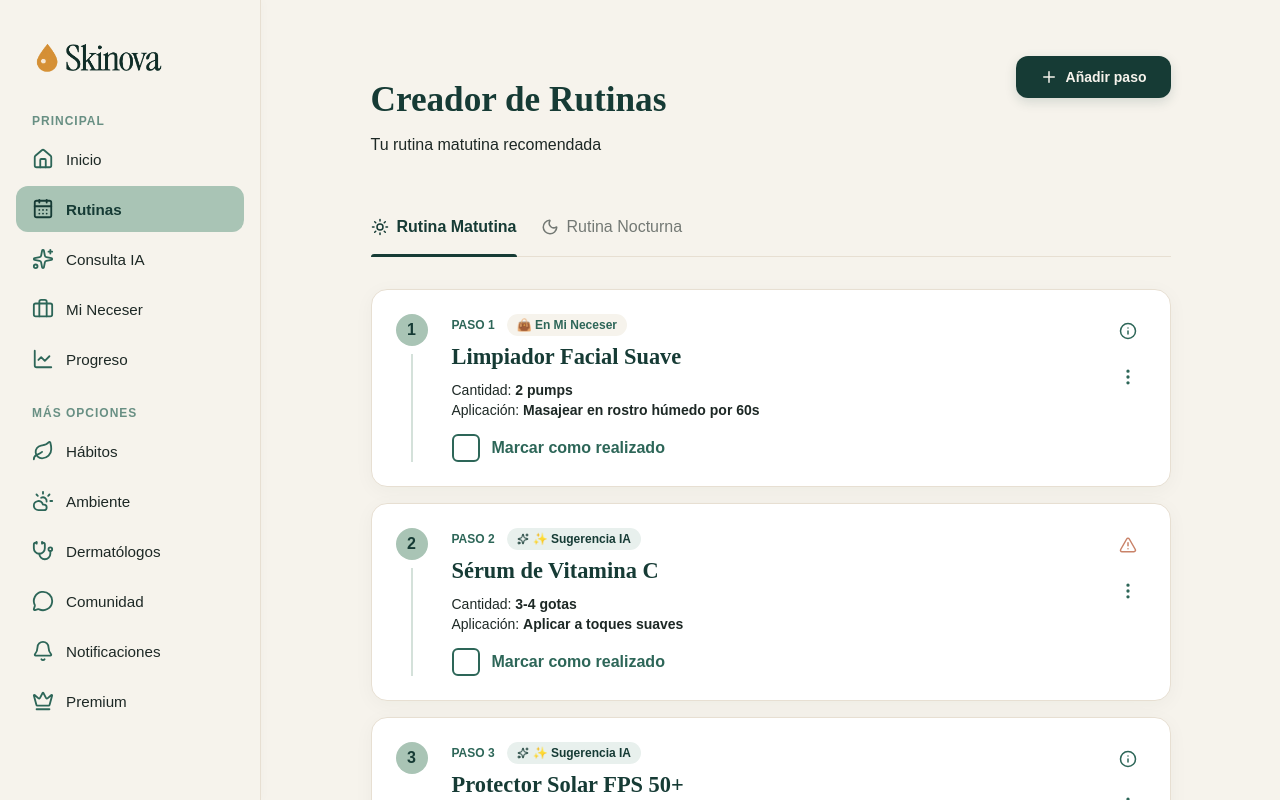
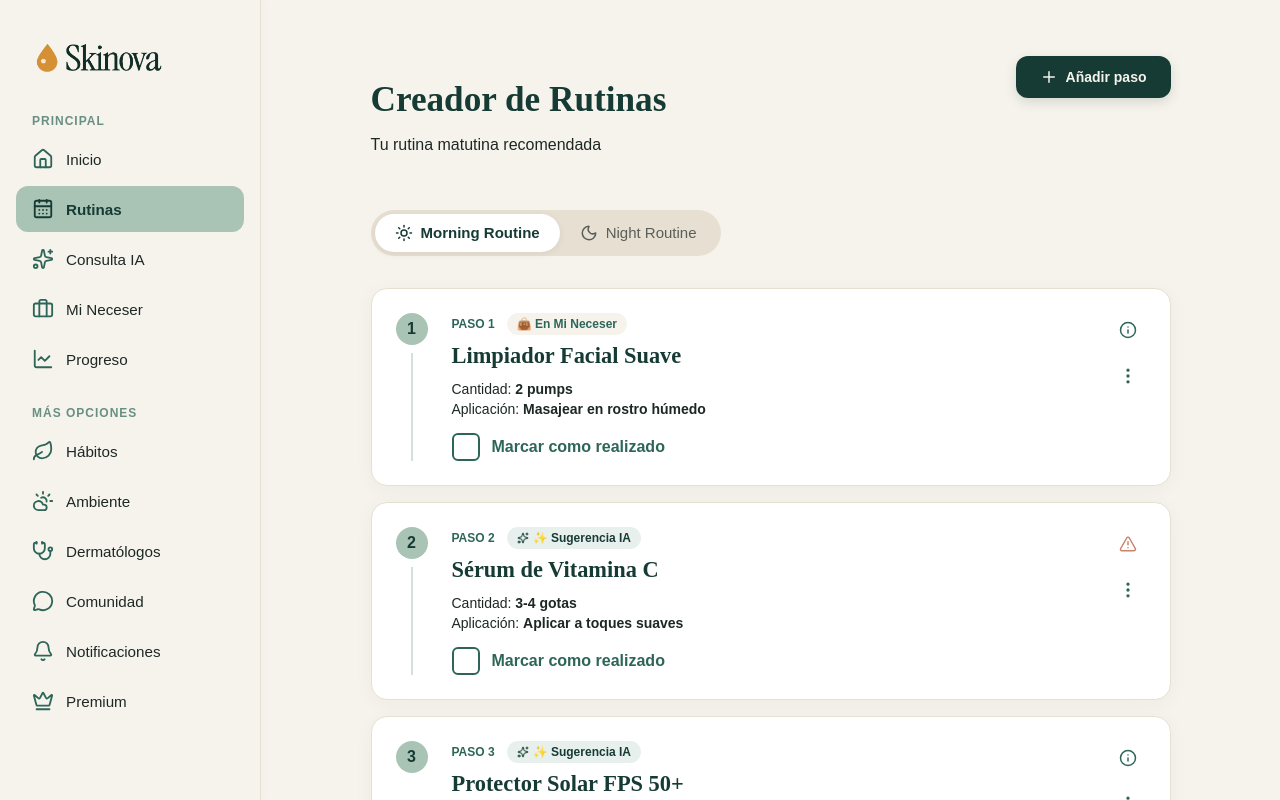
Before and after one commit to IDGS902-23002162/Skinova, a React (Vite) app in the folder frontend/: page /rutinas in a window 1280 px wide. Shown: the top 800 px of the page. Built offline with nearby package versions, Linux system fonts and the light colour scheme; no server answers.

Commit message:
Rutina noche y botones pildoras

```diff
--- a/frontend/src/features/creador_rutinas/components/RoutineCreator.css
+++ b/frontend/src/features/creador_rutinas/components/RoutineCreator.css
@@ -256,33 +256,47 @@
 }
 
 /* PESTAÑAS: Mañana y Noche */
-.rutinas-tabs {
-  display: flex;
-  gap: 24px;
-  border-bottom: 1px solid var(--arena, #E7DFD2);
-  padding-bottom: 12px;
+/* DISEÑO MINIMALISTA TIPO PÍLDORA PARA EL SELECTOR */
+.routine-toggle {
+  display: inline-flex;
+  background-color: var(--arena, #E7DFD2);
+  border-radius: 24px;
+  padding: 4px;
   margin-bottom: 32px;
 }
 
-.tab-button {
+.toggle-btn {
   display: flex;
   align-items: center;
   gap: 8px;
+  padding: 10px 20px;
+  border-radius: 20px;
+  border: none;
   background: transparent;
-  border: none;
+  color: var(--carbon, #1D2825);
   font-family: 'Manrope', sans-serif;
-  font-size: 16px;
-  color: var(--carbon, #1D2825);
-  padding: 8px 0;
+  font-size: 15px;
+  font-weight: 500;
   cursor: pointer;
-  position: relative;
-  transition: color 0.3s ease;
-  opacity: 0.6;
+  transition: all 0.3s ease;
+  opacity: 0.7;
 }
 
-.tab-button:hover {
+.toggle-btn:hover {
   opacity: 1;
 }
+
+.toggle-btn.active {
+  background-color: #FFFFFF;
+  color: var(--bosque-profundo, #163B35);
+  font-weight: 600;
+  opacity: 1;
+  box-shadow: 0 2px 8px rgba(0,0,0,0.06);
+}
+
+
+
+
 
 .tab-button.active {
   color: var(--bosque-profundo, #163B35);
--- a/frontend/src/features/creador_rutinas/components/RoutineCreatorPage.jsx
+++ b/frontend/src/features/creador_rutinas/components/RoutineCreatorPage.jsx
@@ -7,33 +7,32 @@ function RoutineCreatorPage() {
   const [done, setDone] = useState([]);
   const [openTip, setOpenTip] = useState(null);
   const [openMenu, setOpenMenu] = useState(null);
-  const [rutinaActiva, setRutinaActiva] = useState('matutina'); // Estado para alternar rutinas
+  const [rutinaActiva, setRutinaActiva] = useState('matutina');
 
   const toggleDone = (id) => {
     setDone(done.includes(id) ? done.filter(item => item !== id) : [...done, id]);
   };
 
-  // Se agregó un tercer producto (Protector Solar)
-  const products = [
-    {
-      id: 'p1', step: 1, name: 'Limpiador Facial Suave', amount: '2 pumps', method: 'Masajear en rostro húmedo por 60s',
-      badge: 'inventory', warning: false, note: 'Prepara la piel eliminando impurezas sin resecar.'
-    },
-    {
-      id: 'p2', step: 2, name: 'Sérum de Vitamina C', amount: '3-4 gotas', method: 'Aplicar a toques suaves',
-      badge: 'ai', warning: true, note: 'Ayuda con la luminosidad. No mezclar con ácidos fuertes.'
-    },
-    {
-      id: 'p3', step: 3, name: 'Protector Solar FPS 50+', amount: '2 dedos', method: 'Aplicar uniformemente en rostro y cuello',
-      badge: 'ai', warning: false, note: 'Paso fundamental e indispensable para prevenir el daño solar.'
-    }
+  // Datos separados para mostrar diferentes productos
+  const productosMatutinos = [
+    { id: 'm1', step: 1, name: 'Limpiador Facial Suave', amount: '2 pumps', method: 'Masajear en rostro húmedo', badge: 'inventory', warning: false, note: 'Prepara la piel eliminando impurezas.' },
+    { id: 'm2', step: 2, name: 'Sérum de Vitamina C', amount: '3-4 gotas', method: 'Aplicar a toques suaves', badge: 'ai', warning: true, note: 'Ayuda con la luminosidad. No mezclar con ácidos fuertes.' },
+    { id: 'm3', step: 3, name: 'Protector Solar FPS 50+', amount: '2 dedos', method: 'Aplicar uniformemente', badge: 'ai', warning: false, note: 'Paso indispensable para prevenir el daño solar.' }
   ];
+
+  const productosNocturnos = [
+    { id: 'n1', step: 1, name: 'Bálsamo Desmaquillante', amount: 'Tamaño de una almendra', method: 'Masajear en rostro seco', badge: 'inventory', warning: false, note: 'Derrite maquillaje y protector solar de forma gentil.' },
+    { id: 'n2', step: 2, name: 'Gel Limpiador', amount: '1 pump', method: 'Masajear con agua tibia', badge: 'inventory', warning: false, note: 'Segunda parte de la doble limpieza.' },
+    { id: 'n3', step: 3, name: 'Crema Noche con Retinol', amount: 'Tamaño de un guisante', method: 'Evitar el contorno de ojos', badge: 'ai', warning: true, note: 'Renovación celular. Usar 2-3 veces por semana.' }
+  ];
+
+  // Alterna el arreglo dependiendo del estado activo
+  const productosActuales = rutinaActiva === 'matutina' ? productosMatutinos : productosNocturnos;
 
   return (
     <MainLayout>
       <div className="routine-creator-wrapper">
 
-        {/* CABECERA: Título y botón de añadir paso */}
         <header className="page-header">
           <div className="header-top">
             <div>
@@ -47,28 +46,28 @@ function RoutineCreatorPage() {
             </button>
           </div>
 
-          {/* PESTAÑAS: Mañana o Noche */}
-          <div className="rutinas-tabs">
+          {/* NUEVO DISEÑO MINIMALISTA TIPO PÍLDORA */}
+          <div className="routine-toggle">
             <button
-              className={`tab-button ${rutinaActiva === 'matutina' ? 'active' : ''}`}
+              className={`toggle-btn ${rutinaActiva === 'matutina' ? 'active' : ''}`}
               onClick={() => setRutinaActiva('matutina')}
             >
               <Sun size={18} />
-              Rutina Matutina
+              Morning Routine
             </button>
             <button
-              className={`tab-button ${rutinaActiva === 'nocturna' ? 'active' : ''}`}
+              className={`toggle-btn ${rutinaActiva === 'nocturna' ? 'active' : ''}`}
               onClick={() => setRutinaActiva('nocturna')}
             >
               <Moon size={18} />
-              Rutina Nocturna
+              Night Routine
             </button>
           </div>
         </header>
 
-        {/* LISTA DE PRODUCTOS */}
+        {/* LISTA DE PRODUCTOS ACTUALIZADA */}
         <section className="routine-list" aria-label="Routine steps">
-          {products.map((product, index) => {
+          {productosActuales.map((product, index) => {
             const isDone = done.includes(product.id);
             return (
               <article className={`product-card ${isDone ? "completed" : ""}`} key={product.id}>
@@ -77,7 +76,7 @@ function RoutineCreatorPage() {
                   <div className={`step-dot ${isDone ? 'done-dot' : ''}`}>
                     {isDone ? <Check size={16} strokeWidth={3} /> : product.step}
                   </div>
-                  {index < products.length - 1 && <div className="timeline-line" />}
+                  {index < productosActuales.length - 1 && <div className="timeline-line" />}
                 </div>
 
                 <div className="product-copy">
@@ -111,7 +110,7 @@ function RoutineCreatorPage() {
                     <span className="custom-check">
                       {isDone && <Check size={14} strokeWidth={3} />}
                     </span>
-                    <span>{isDone ? "Marcar como realizado" : "Marcar como realizado"}</span>
+                    <span>Marcar como realizado</span>
                   </label>
                 </div>
 
```
